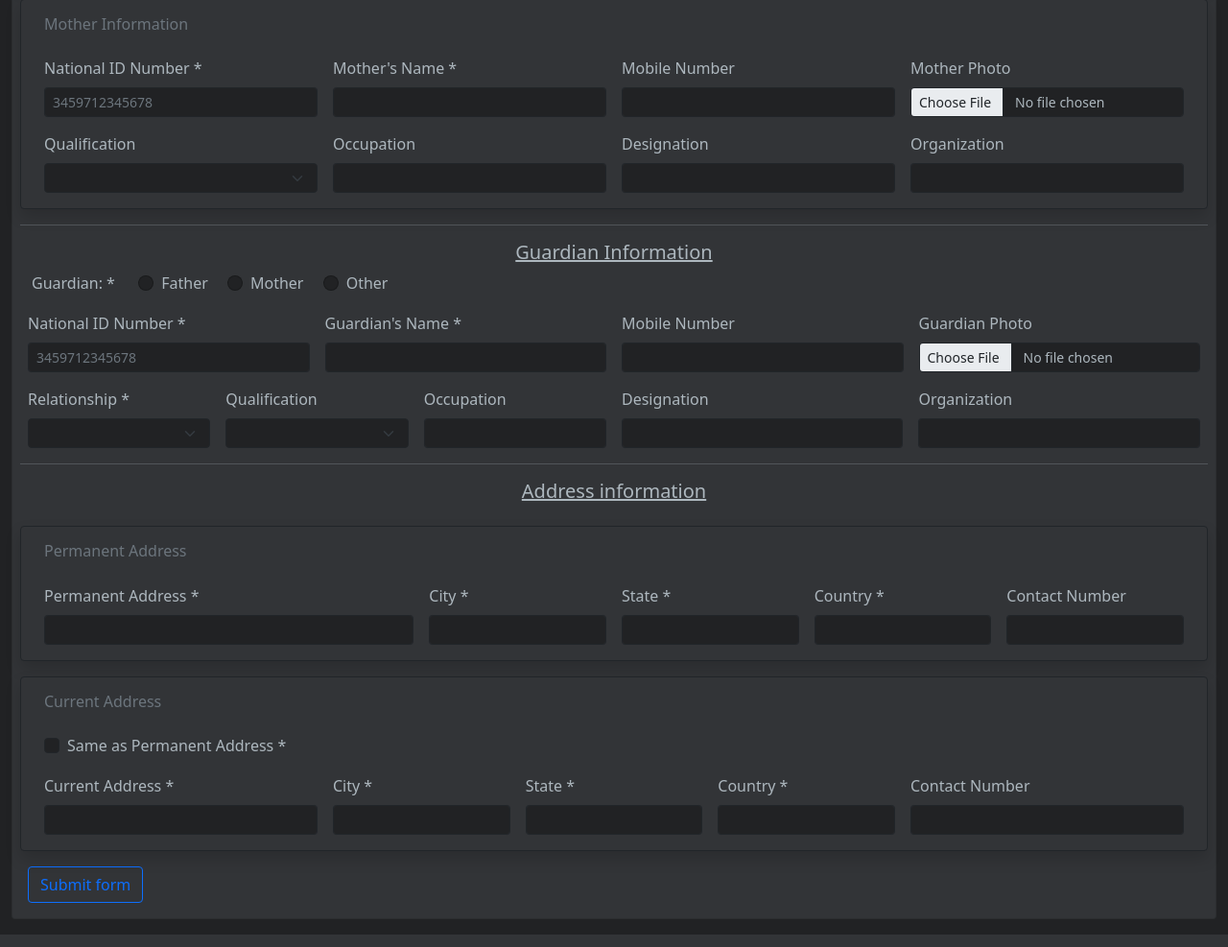
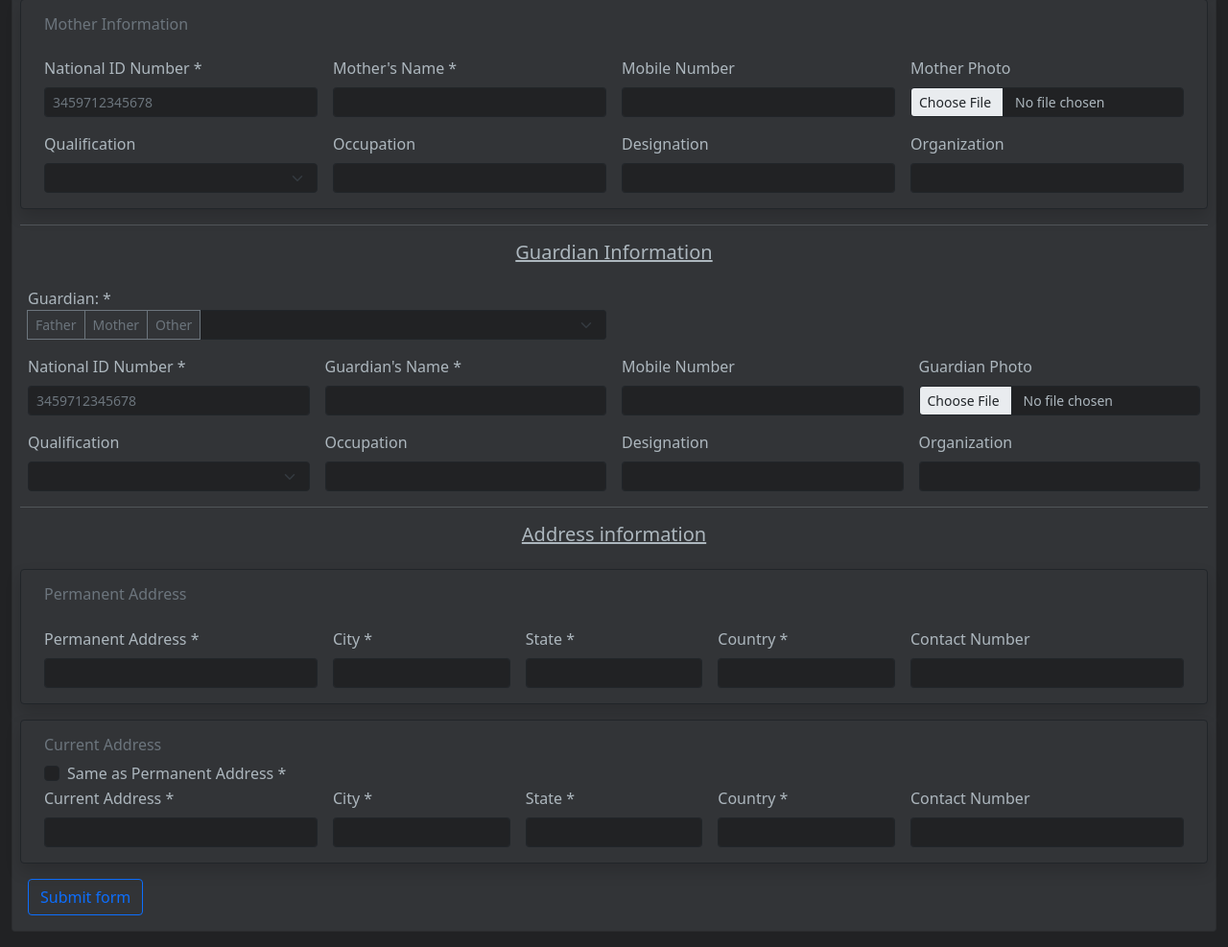
Before and after one commit to NumanNaseerNomi/NOMi.DAS.LMS, a PHP site: page / in a window 1280 px wide. Shown: the part 978-1965 px from the top of the page at 96% size. Run offline with PHP 8.4, Linux system fonts and the light colour scheme.

Commit message:
Update admissionForm.php

```diff
--- a/NOMi/iDAS/components/admissionForm.php
+++ b/NOMi/iDAS/components/admissionForm.php
@@ -34,14 +34,6 @@
 				<label for="studentDOB" class="form-label">Date of Birth *</label>
 				<input type="date" class="form-control form-control-sm bgDarkBlack border-dark fcLightBlack" id="studentDOB" required>
 			</div>
-		<!--	<div class="col-md-1">
-				<label for="studentGender" class="form-label">Gender</label>
-				<select class="form-select form-select-sm bgDarkBlack border-dark fcLightBlack" id="studentGender" required>
-					<option selected disabled></option>
-					<option>Female</option>
-					<option>Male</option>
-				</select>
-			</div> -->
 			<div class="col-md-3">
 				<label for="studentPhoto" class="form-label">Student Photo *</label>
 				<input type="file" class="custom-file-input form-control form-select-sm bgDarkBlack border-dark fcLightBlack" accept=".jpg, .jpeg" id="studentPhoto" required>
@@ -60,11 +52,6 @@
 							<label for="fatherName" class="form-label">Father's Name *</label>
 							<input type="text" class="form-control form-control-sm bgDarkBlack border-dark fcLightBlack" id="fatherName" required>
 						</div>
-				<!--		<div class="col-md-2">
-							<label for="fatherDOB" class="form-label">Date of Birth</label>
-							<input type="date" class="form-control form-control-sm bgDarkBlack border-dark fcLightBlack" id="fatherDOB" required>
-						</div> -->
-
 						<div class="col-md-3">
 							<label for="fatherMobileNumber" class="form-label">Mobile Number</label>
 							<input type="text" class="form-control form-control-sm bgDarkBlack border-dark fcLightBlack" id="fatherMobileNumber">
@@ -94,10 +81,6 @@
 							<label for="fatherOrganization" class="form-label">Organization</label>
 							<input type="text" class="form-control form-control-sm bgDarkBlack border-dark fcLightBlack" id="fatherOrganization">
 						</div>
-				<!--		<div class="col-md-3">
-							<label for="fatherIncome" class="form-label">Annual Income (Rs.)</label>
-							<input type="text" class="form-control form-control-sm bgDarkBlack border-dark fcLightBlack" id="fatherIncome" required>
-						</div> -->
 					</div>
 				</div>
 			</div>
@@ -113,11 +96,6 @@
 							<label for="motherName" class="form-label">Mother's Name *</label>
 							<input type="text" class="form-control form-control-sm bgDarkBlack border-dark fcLightBlack" id="motherName" required>
 						</div>
-				<!--		<div class="col-md-2">
-							<label for="motherDOB" class="form-label">Date of Birth</label>
-							<input type="date" class="form-control form-control-sm bgDarkBlack border-dark fcLightBlack" id="motherDOB" required>
-						</div> -->
-
 						<div class="col-md-3">
 							<label for="motherMobileNumber" class="form-label">Mobile Number</label>
 							<input type="text" class="form-control form-control-sm bgDarkBlack border-dark fcLightBlack" id="motherMobileNumber">
@@ -147,32 +125,30 @@
 							<label for="motherOrganization" class="form-label">Organization</label>
 							<input type="text" class="form-control form-control-sm bgDarkBlack border-dark fcLightBlack" id="motherOrganization">
 						</div>
-				<!--		<div class="col-md-3">
-							<label for="motherIncome" class="form-label">Annual Income (Rs.)</label>
-							<input type="text" class="form-control form-control-sm bgDarkBlack border-dark fcLightBlack" id="motherIncome" required>
-						</div> -->
 					</div>
 				</div>
 			</div>
 			<hr class="mb-0"/>
 			<h5 class="text-center text-decoration-underline">Guardian Information</h5>
-			<div class="row">
-				<div class="col">
+				<div class="col-md-6">
 					<label class="form-check-label">Guardian: * &emsp;</label>
-					<div class="form-check form-check-inline">
-						<input class="form-check-input bgDarkBlack" type="radio" name="guardianOptions" id="guardianFather" value="1" onclick="disableGroup('guardianFather', 'isGuardian');" required>
-						<label class="form-check-label" for="guardianFather">Father</label>
-					</div>
-					<div class="form-check form-check-inline">
-						<input class="form-check-input bgDarkBlack" type="radio" name="guardianOptions" id="guardianMother" value="0" onclick="disableGroup('guardianMother', 'isGuardian');">
-						<label class="form-check-label" for="guardianMother">Mother</label>
-					</div>
-					<div class="form-check form-check-inline">
-						<input class="form-check-input bgDarkBlack" type="radio" name="guardianOptions" id="guardianOther">
-						<label class="form-check-label" for="guardianOther">Other</label>
+					<div class="input-group input-group-sm">
+						<input type="radio" class="btn-check" name="guardianOptions" id="guardianFather" data-bs-toggle="collapse" data-bs-target="#collapseGuardian" aria-expanded="true" aria-controls="collapseGuardian" onclick="disableGroup('guardianFather', 'isGuardian', true);" required>
+						<label class="btn btn-outline-secondary" for="guardianFather">Father</label>
+						<input type="radio" class="btn-check" name="guardianOptions" id="guardianMother" data-bs-toggle="collapse" data-bs-target="#collapseGuardian" aria-expanded="true" aria-controls="collapseGuardian" onclick="disableGroup('guardianMother', 'isGuardian', true);">
+						<label class="btn btn-outline-secondary" for="guardianMother">Mother</label>
+						<input type="radio" class="btn-check" name="guardianOptions" id="guardianOther" data-bs-toggle="collapse" data-bs-target="#collapseGuardian" aria-expanded="true" aria-controls="collapseGuardian" onclick="disableGroup('guardianOther', 'isGuardian', false);">
+						<label class="btn btn-outline-secondary" for="guardianOther">Other</label>
+						<select class="form-select bgDarkBlack border-dark fcLightBlack isGuardian" id="guardianRelationship" required>
+							<option selected disabled></option>
+							<option>Uncle</option>
+							<option>Ant</option>
+							<option>Matric</option>
+						</select>
 					</div>
 				</div>
-			</div>
+			<div class="collapse show" id="collapseGuardian">
+				<div class="row g-3">
 					<div class="col-md-3">
 						<label for="guardianNID" class="form-label">National ID Number *</label>
 						<input type="text" class="form-control form-control-sm bgDarkBlack border-dark fcLightBlack isGuardian" id="guardianNID" placeholder="3459712345678" size="13" pattern="[0-9]{13}" required>
@@ -181,11 +157,6 @@
 						<label for="guardianName" class="form-label">Guardian's Name *</label>
 						<input type="text" class="form-control form-control-sm bgDarkBlack border-dark fcLightBlack isGuardian" id="guardianName" required>
 					</div>
-	<!--		<div class="col-md-2">
-				<label for="guardianDOB" class="form-label">Date of Birth</label>
-				<input type="date" class="form-control form-control-sm bgDarkBlack border-dark fcLightBlack isGuardian" id="guardianDOB" required>
-			</div> -->
-
 					<div class="col-md-3">
 						<label for="guardianMobileNumber" class="form-label">Mobile Number</label>
 						<input type="text" class="form-control form-control-sm bgDarkBlack border-dark fcLightBlack isGuardian" id="guardianMobileNumber">
@@ -194,16 +165,7 @@
 						<label for="guardianPhoto" class="form-label">Guardian Photo</label>
 						<input type="file" class="custom-file-input form-control form-select-sm bgDarkBlack border-dark fcLightBlack isGuardian" accept=".jpg, .jpeg" id="guardianPhoto">
 					</div>
-			<div class="col-md-2">
-				<label for="guardianRelationship" class="form-label">Relationship *</label>
-				<select class="form-select form-select-sm bgDarkBlack border-dark fcLightBlack isGuardian" id="guardianRelationship" required>
-					<option selected disabled></option>
-					<option>Uncle</option>
-					<option>Ant</option>
-					<option>Matric</option>
-				</select>
-			</div>
-			<div class="col-md-2">
+					<div class="col-md-3">
 						<label for="guardianQualification" class="form-label">Qualification</label>
 						<select class="form-select form-select-sm bgDarkBlack border-dark fcLightBlack isGuardian" id="guardianQualification">
 							<option selected disabled></option>
@@ -212,8 +174,7 @@
 							<option>Matric</option>
 						</select>
 					</div>
-
-			<div class="col-md-2">
+					<div class="col-md-3">
 						<label for="guardianOccupation" class="form-label">Occupation</label>
 						<input type="text" class="form-control form-control-sm bgDarkBlack border-dark fcLightBlack isGuardian" id="guardianOccupation">
 					</div>
@@ -225,17 +186,15 @@
 						<label for="guardianOrganization" class="form-label">Organization</label>
 						<input type="text" class="form-control form-control-sm bgDarkBlack border-dark fcLightBlack isGuardian" id="guardianOrganization">
 					</div>
-	<!--		<div class="col-md-2">
-				<label for="guardianIncome" class="form-label">Annual Income (Rs.)</label>
-				<input type="text" class="form-control form-control-sm bgDarkBlack border-dark fcLightBlack" id="guardianIncome" required>
-			</div> -->
+				</div>
+			</div>
 			<hr class="mb-0"/>
 			<h5 class="text-center text-decoration-underline">Address information</h5>
 			<div class="card shadow border-dark">
 				<div class="card-body">
 					<div class="row g-3">
 						<h6 class="text-muted">Permanent Address</h6>
-						<div class="col-md-4">
+						<div class="col-md-3">
 							<label for="permanentAddress" class="form-label">Permanent Address *</label>
 							<input type="text" class="form-control form-control-sm bgDarkBlack border-dark fcLightBlack" id="permanentAddress" required>
 						</div>
@@ -251,7 +210,7 @@
 							<label for="permanentCountry" class="form-label">Country *</label>
 							<input type="text" class="form-control form-control-sm bgDarkBlack border-dark fcLightBlack" id="permanentCountry" required>
 						</div>
-						<div class="col-md-2">
+						<div class="col-md-3">
 							<label for="permanentContactNumber" class="form-label">Contact Number</label>
 							<input type="text" class="form-control form-control-sm bgDarkBlack border-dark fcLightBlack" id="permanentContactNumber">
 						</div>
@@ -260,14 +219,15 @@
 			</div>
 			<div class="card shadow border-dark">
 				<div class="card-body">
-					<div class="row g-3">
 					<h6 class="text-muted">Current Address</h6>
 					<div class="col-12">
 						<div class="form-check">
-								<input class="form-check-input bgDarkBlack border-dark" type="checkbox" id="asPermanent" onclick="disableGroup('asPermanent', 'isPermanent');">
+							<input class="form-check-input bgDarkBlack border-dark" type="checkbox" id="asPermanent" data-bs-toggle="collapse" data-bs-target="#collapseCurrentAddress" aria-expanded="true" aria-controls="collapseCurrentAddress" onclick="disableGroup('asPermanent', 'isPermanent', true);">
 							<label class="form-check-label" for="asPermanent">Same as Permanent Address *</label>
 						</div>
 					</div>
+					<div class="collapse show" id="collapseCurrentAddress">
+						<div class="row g-3">
 							<div class="col-md-3">
 								<label for="currentAddress" class="form-label">Current Address *</label>
 								<input type="text" class="form-control form-control-sm bgDarkBlack border-dark fcLightBlack isPermanent" id="currentAddress" required>
@@ -291,21 +251,21 @@
 						</div>
 					</div>
 				</div>
+			</div>
 			<div class="col-12">
 				<button class="btn btn-outline-primary" type="submit">Submit form</button>
 			</div>
 		</form>
 	</div>
 </div>
-
-
 <script type="text/javascript">
-function disableGroup(myOption, myOptions)
+function disableGroup(myOption, myOptions, onCheck)
 {
 	var myOptionElement = document.getElementById(myOption);
 	var myOptionElements = document.getElementsByClassName(myOptions);
-
 	for (var i = 0; i < myOptionElements.length; i++)
+	{
+		if (onCheck == true)
 		{
 			if (myOptionElement.checked)
 			{
@@ -316,5 +276,17 @@ function disableGroup(myOption, myOptions)
 				myOptionElements[i].disabled = false;
 			}
 		}
+		else
+		{
+			if (myOptionElement.checked)
+			{
+				myOptionElements[i].disabled = false;
+			}
+			else
+			{
+				myOptionElements[i].disabled = true;
+			}
+		}
+	}
 }
 </script>
```
Lines whose indentation alone changed are shown as unchanged.
